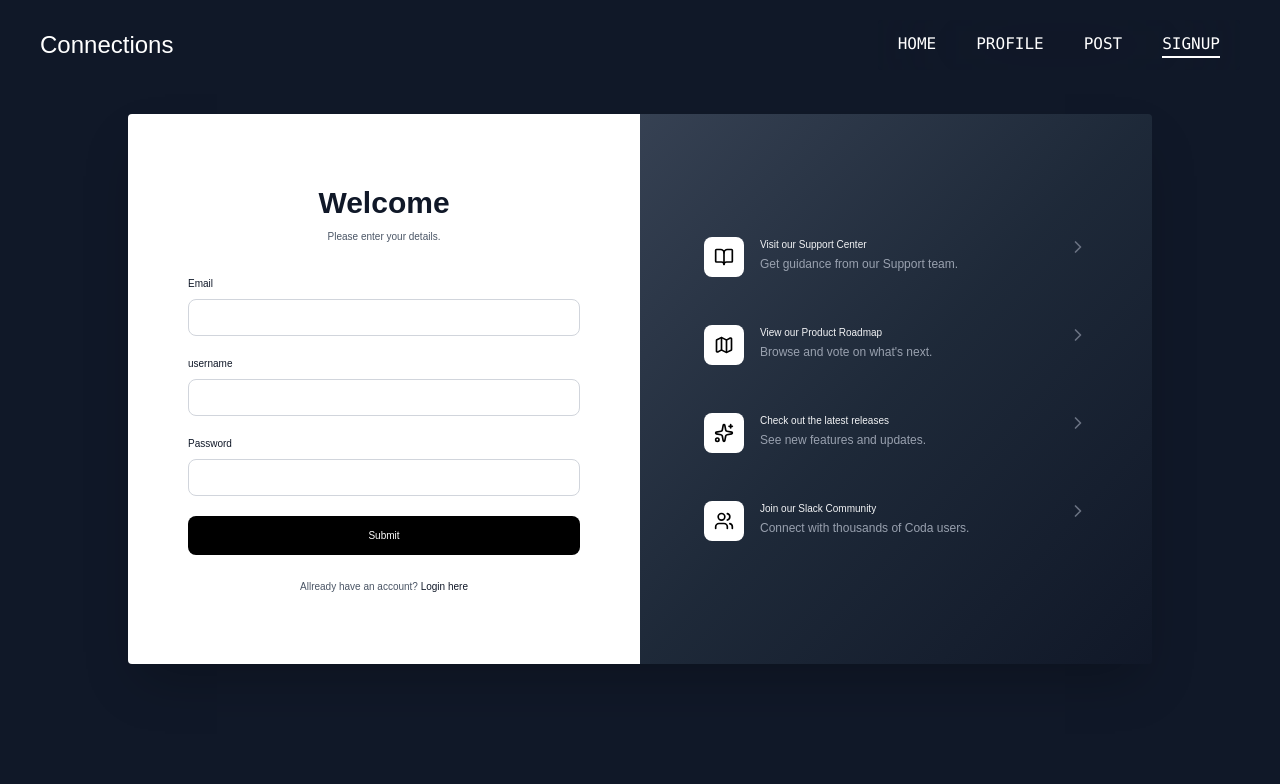
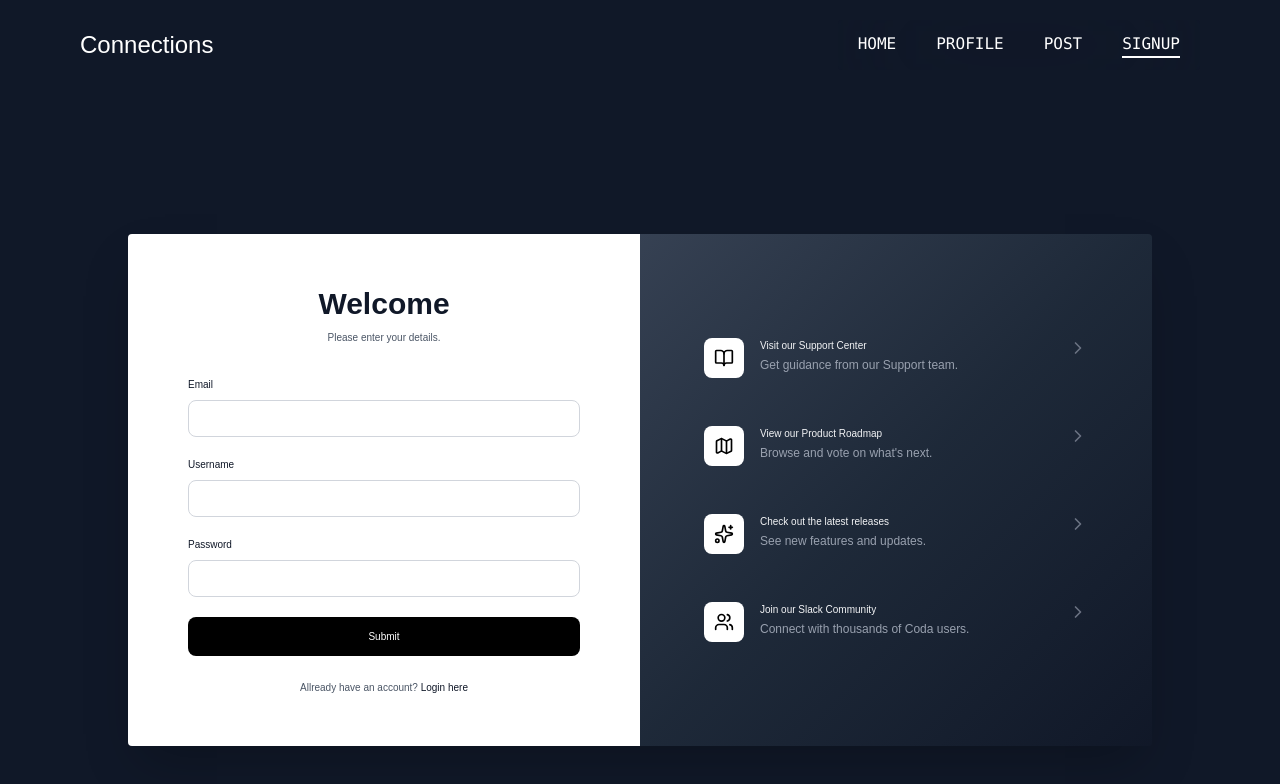
Before and after one commit to strictlyManish/Devconnect, a React (Vite) app in the folder client/: page /register in a window 1280 px wide. Shown: the top 784 px of the page. Built offline with nearby package versions, Linux system fonts and the light colour scheme; a web font is replaced by a local one.

Commit message:
fixing some lyout of login and register component

```diff
--- a/client/src/App.jsx
+++ b/client/src/App.jsx
@@ -5,7 +5,6 @@ import Mainroutes from './routes/Mainroutes'
 function App() {
   return (
     <div className='bg-gray-900 h-screen w-screen text-black overflow-x-hidden'>
-
       <NavigationBar />
       <Mainroutes />
     </div>
--- a/client/src/components/NavigationBar.jsx
+++ b/client/src/components/NavigationBar.jsx
@@ -3,7 +3,7 @@ import { NavLink } from 'react-router-dom'
 
 function NavigationBar() {
   return (
-    <div className='px-10 py-5 flex items-center justify-between text-white'>
+    <div className='px-20 py-5 flex items-center justify-between text-white'>
       <div className='text-2xl'>Connections</div>
 
       <div className='flex gap-10 uppercase font-mono px-5 py-3 rounded backdrop-blur-3xl' >
--- a/client/src/pages/Login.jsx
+++ b/client/src/pages/Login.jsx
@@ -34,7 +34,8 @@ function Login() {
   ];
 
   return (
-    <div className="m-auto flex w-full max-w-5xl overflow-hidden rounded shadow-2xl mt-6" style={{ height: '550px' }}>
+    <div className='flex justify-center items-center h-full'>
+      <div className="flex w-full max-w-5xl overflow-hidden rounded shadow-2xl h-[42vw]">
         {/* Left Side - White Login Form */}
         <div className="w-1/2 bg-white px-15 flex flex-col justify-between">
           <div className="flex-1 flex flex-col justify-center">
@@ -45,7 +46,7 @@ function Login() {
             </div>
             <form>
               <div className="mb-5">
-              <label className="block text-[10px] font-medium text-gray-900 mb-2">username</label>
+                <label className="block text-[10px] font-medium text-gray-900 mb-2">Username</label>
                 <input
                   type='text'
                   className="w-full px-4 py-2.5 border border-gray-300 rounded-lg focus:outline-none focus:ring-2 focus:ring-gray-900 focus:border-transparent text-[10px]"
@@ -107,6 +108,7 @@ function Login() {
           </div>
         </div>
       </div>
+    </div>
   );
 }
 
--- a/client/src/pages/Register.jsx
+++ b/client/src/pages/Register.jsx
@@ -34,7 +34,8 @@ function Register() {
   ];
 
   return (
-    <div className="m-auto flex w-full max-w-5xl overflow-hidden rounded shadow-2xl mt-6" style={{ height: '550px' }}>
+   <div className='flex justify-center items-center h-full'>
+     <div className="flex w-full max-w-5xl overflow-hidden rounded shadow-2xl h-[40vw]">
       {/* Left Side - White Login Form */}
       <div className="w-1/2 bg-white px-15 flex flex-col justify-between">
         <div className="flex-1 flex flex-col justify-center">
@@ -55,7 +56,7 @@ function Register() {
               />
             </div>
             <div className="mb-5">
-              <label className="block text-[10px] font-medium text-gray-900 mb-2">username</label>
+              <label className="block text-[10px] font-medium text-gray-900 mb-2">Username</label>
               <input
                 type='text'
                 className="w-full px-4 py-2.5 border border-gray-300 rounded-lg focus:outline-none focus:ring-2 focus:ring-gray-900 focus:border-transparent text-[10px]"
@@ -117,6 +118,7 @@ function Register() {
         </div>
       </div>
     </div>
+   </div>
   );
 }
 
--- a/client/src/routes/Mainroutes.jsx
+++ b/client/src/routes/Mainroutes.jsx
@@ -7,7 +7,7 @@ import Login from '../pages/Login';
 
 function Mainroutes() {
   return (
-    <div className='px-10'>
+
     <Routes>
       <Route path='/' element={<Home />} />
       <Route path='/profile' element={<Profile />} />
@@ -15,7 +15,7 @@ function Mainroutes() {
       <Route path='/register' element={<Register />} />
       <Route path='/login' element={<Login />} />
     </Routes>
-    </div>
+
   )
 }
 
```
Lines whose indentation alone changed are shown as unchanged.
